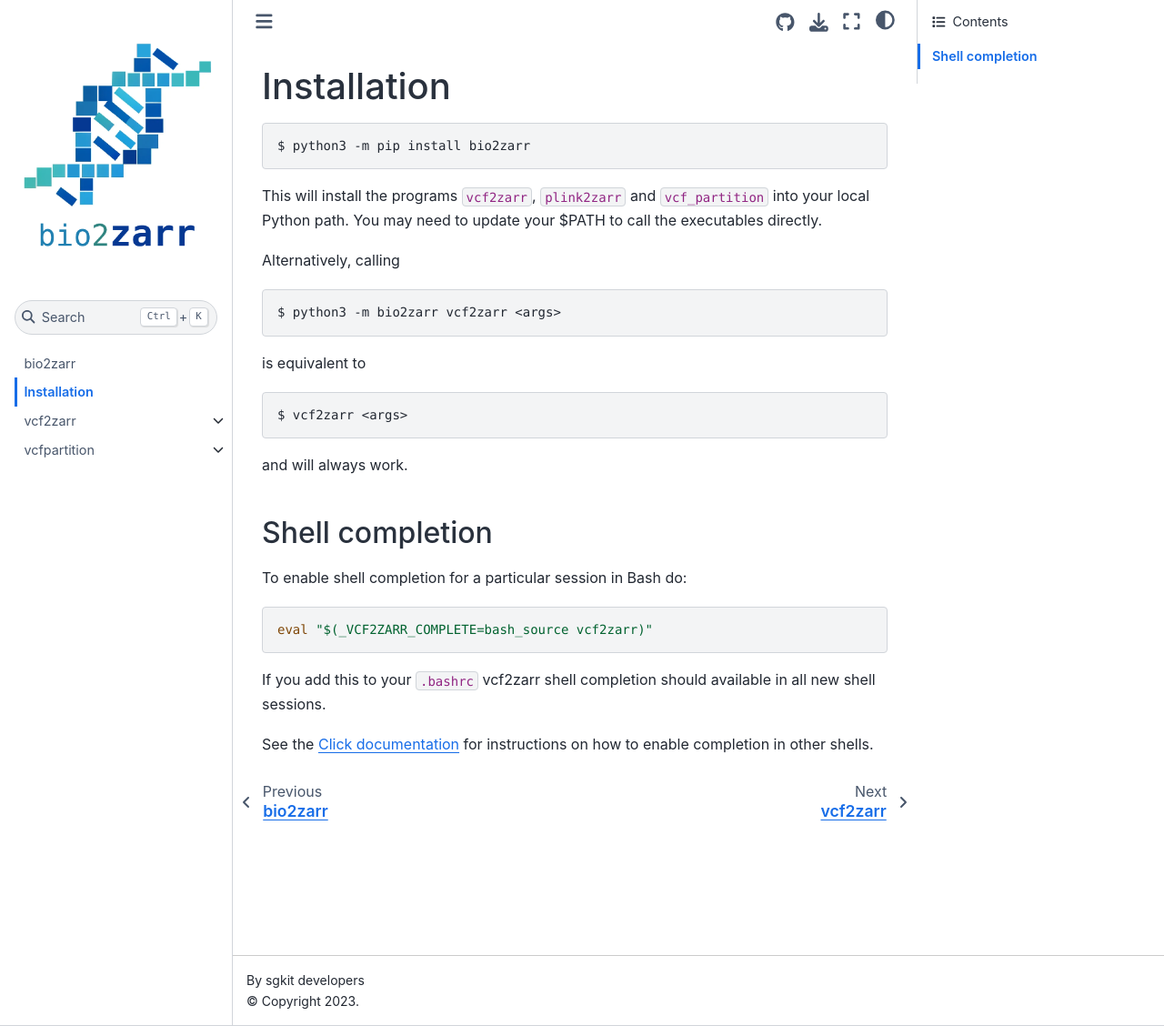
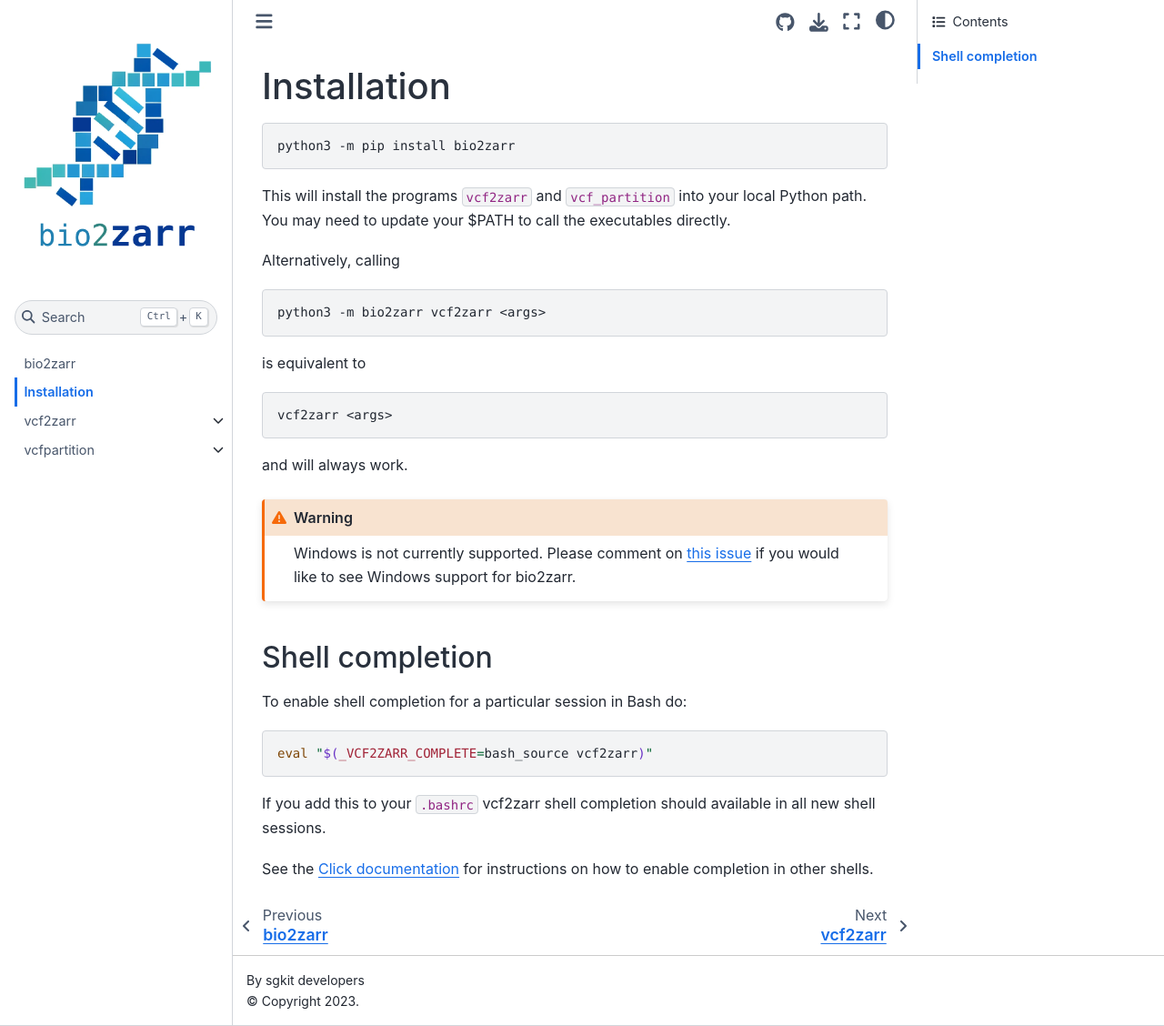
Before and after one commit to sgkit-dev/bio2zarr, a Jupyter Book: the page built from docs/installation.md, in a window 1280 px wide and 1128 px high. Shown: the whole window at 91% size. Built offline with Jupyter Book 1.0.4 settings and Sphinx 7.4.7 and the Sphinx Book theme 1.1.4, drawn with Linux system fonts in a browser that asks for light colours.

Commit message:
Document non-windows support.
Closes #169

````diff
--- a/docs/installation.md
+++ b/docs/installation.md
@@ -1,31 +1,38 @@
 # Installation
 
 
-```
-$ python3 -m pip install bio2zarr
+```bash
+python3 -m pip install bio2zarr
 ```
 
-This will install the programs ``vcf2zarr``, ``plink2zarr`` and ``vcf_partition``
+This will install the programs ``vcf2zarr`` and ``vcf_partition``
 into your local Python path. You may need to update your $PATH to call the
 executables directly.
 
 Alternatively, calling
-```
-$ python3 -m bio2zarr vcf2zarr <args>
+```bash
+python3 -m bio2zarr vcf2zarr <args>
 ```
 is equivalent to
 
-```
-$ vcf2zarr <args>
+```bash
+vcf2zarr <args>
 ```
 and will always work.
+
+
+:::{warning}
+Windows is not currently supported. Please comment on
+[this issue](https://github.com/sgkit-dev/bio2zarr/issues/174) if you would
+like to see Windows support for bio2zarr.
+:::
 
 
 ## Shell completion
 
 To enable shell completion for a particular session in Bash do:
 
-```
+```bash
 eval "$(_VCF2ZARR_COMPLETE=bash_source vcf2zarr)"
 ```
 
````
